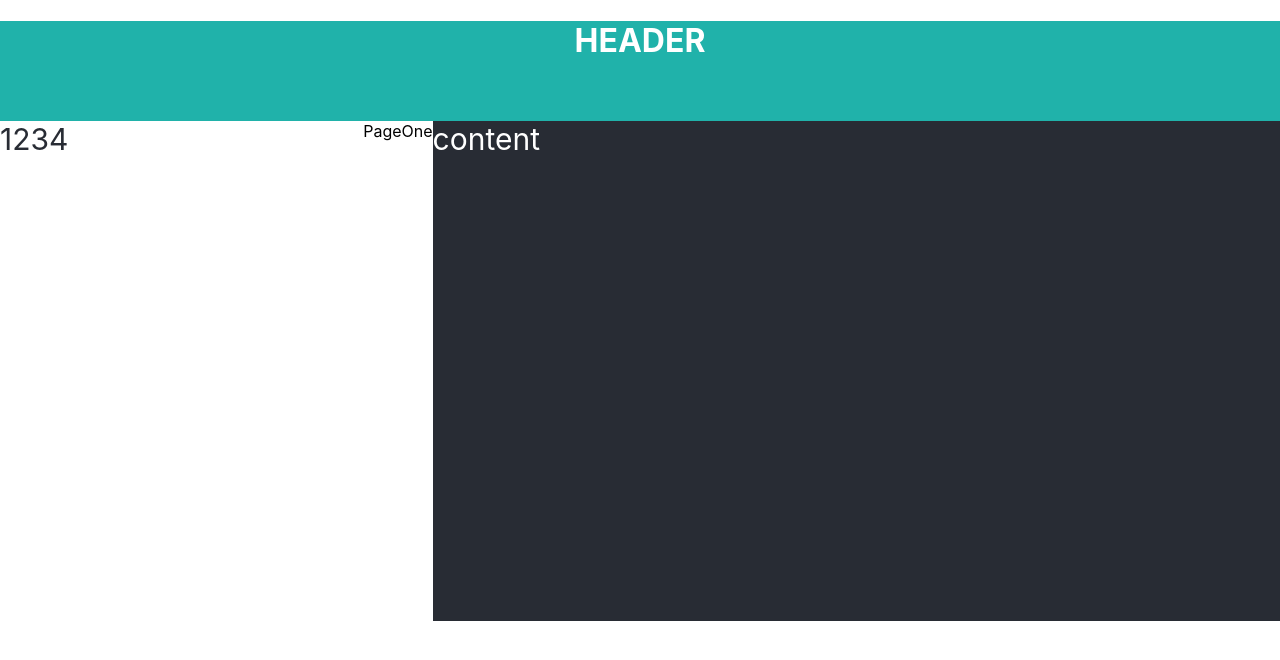
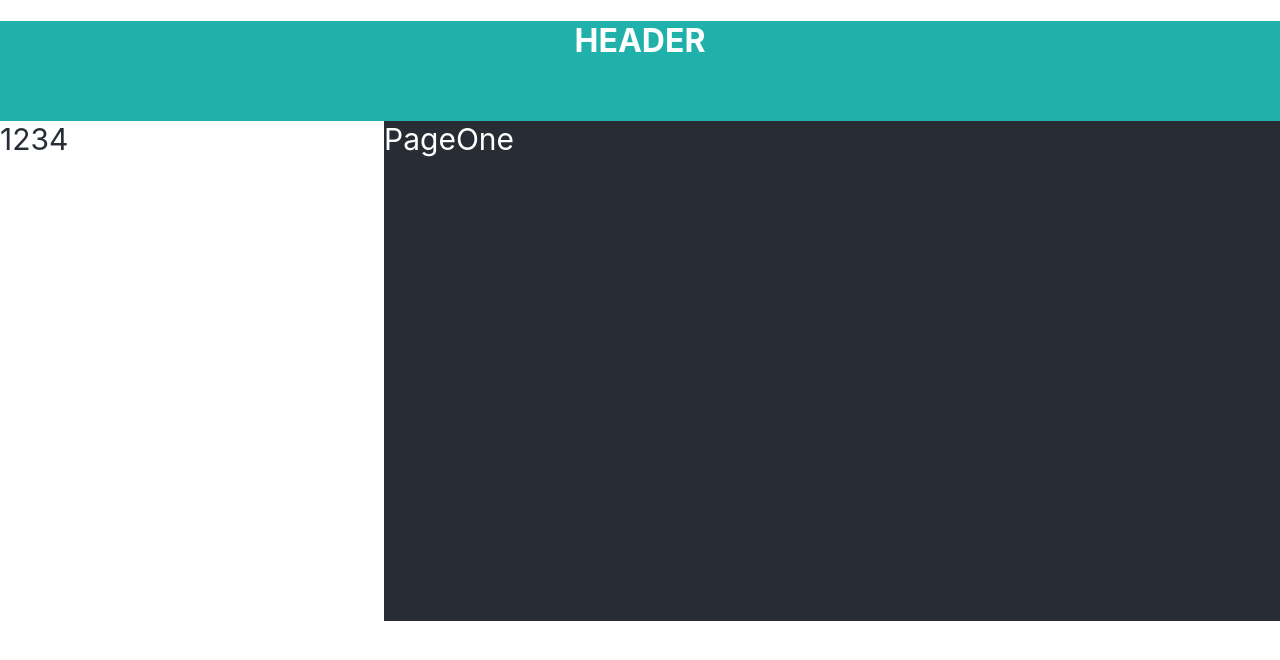
Before and after one commit to Kliapwnz/newTODOLIST, a React (Create React App) app: page /page1 in a window 1280 px wide. Shown: the top 660 px of the page. Built offline with nearby package versions, Linux system fonts and the light colour scheme.

Commit message:
Navigate

```diff
--- a/src/components/Site.tsx
+++ b/src/components/Site.tsx
@@ -1,6 +1,6 @@
 import React from 'react';
 import styles from './Site.module.css'
-import {Route, Routes} from "react-router-dom";
+import {Navigate, Route, Routes} from "react-router-dom";
 import {PageOne} from "./pages/PageOne";
 import {PageTwo} from "./pages/PageTwo";
 import {PageThree} from "./pages/PageThree";
@@ -14,13 +14,14 @@ export const Site = () => {
                 <div className={styles.nav}>
                     1234
                 </div>
-                <Routes>
-                    <Route path={"/page1"} element={<PageOne/>}/>
-                    <Route path={"/page2"} element={<PageTwo/>}/>
-                    <Route path={"/page3"} element={<PageThree/>}/>
-                </Routes>
+
                 <div className={styles.content}>
-               content
+                    <Routes>
+                        <Route path={"/"} element={<Navigate to={"/page1"}/>}/>
+                        <Route path={"/page1"} element={<PageOne/>}/>
+                        <Route path={"/page2"} element={<PageTwo/>}/>
+                        <Route path={"/page3"} element={<PageThree/>}/>
+                    </Routes>
                 </div>
             </div>
         </div>
```
